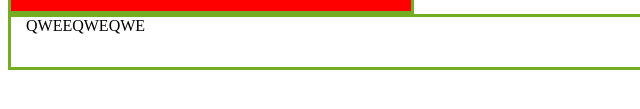
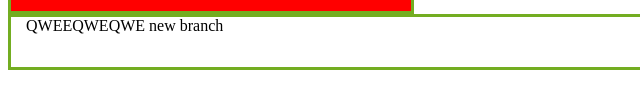
Before and after one commit to kishoreacharya/test_project, a plain HTML site: page index.html in a window 1280 px wide. Shown: the part 293-402 px from the top of the page, 0-640 px from the left. Drawn offline with Linux system fonts and the light colour scheme.

Commit message:
Update index.html

```diff
--- a/index.html
+++ b/index.html
@@ -68,7 +68,7 @@ div.absolute {
 
 <div class="header-large-device">
 
-                QWEEQWEQWE
+                QWEEQWEQWE new branch
 
             </div>
 <!--div {
```
